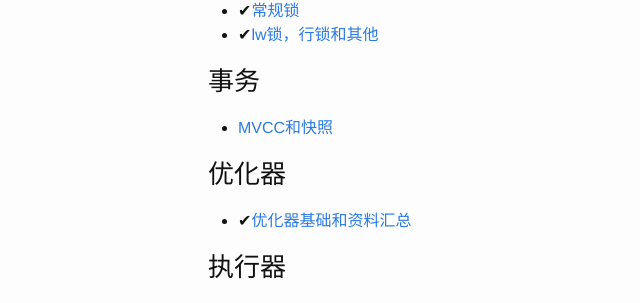
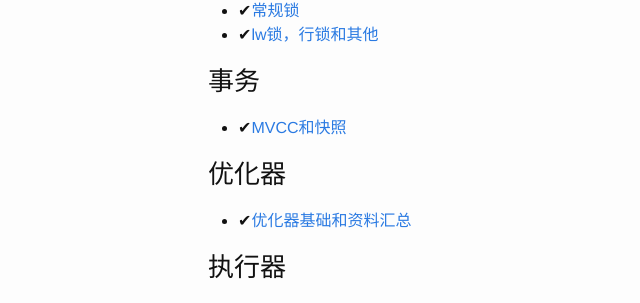
Before and after one commit to interma/interma.github.io, a Jekyll site: the page built from postgres.markdown, in a window 1280 px wide. Shown: the part 957-1260 px from the top of the page, without its empty margins (62-702 px from the left). Built offline with Jekyll 4.4.1, drawn with Linux system fonts in a browser that asks for light colours.

Commit message:
add favicon

```diff
--- a/_includes/head.html
+++ b/_includes/head.html
@@ -6,6 +6,8 @@
     <title>{% if page.title %}{{ page.title }}{% else %}{{ site.title }}{% endif %}</title>
     <meta name="description" content="{{ site.description }}">
 
+    <link rel="icon" href="{{ '/favicon.ico' | relative_url }}" type="image/x-icon">
+
     <link rel="stylesheet" href="{{ "/css/main.css" | prepend: site.baseurl }}">
     <link rel="canonical" href="{{ page.url | replace:'index.html','' | prepend: site.baseurl | prepend: site.url }}">
 </head>
--- a/postgres.markdown
+++ b/postgres.markdown
@@ -34,7 +34,7 @@
 * ✔[lw锁，行锁和其他]({% post_url 2025-10-10-other_lock %})
 
 ### 事务
-* [MVCC和快照]({% post_url 2025-10-17-mvcc %})
+* ✔[MVCC和快照]({% post_url 2025-10-17-mvcc %})
 
 ### 优化器
 * ✔[优化器基础和资料汇总]({% post_url 2025-10-01-planner %})
```
Also changed, not shown: favicon.ico (added).
